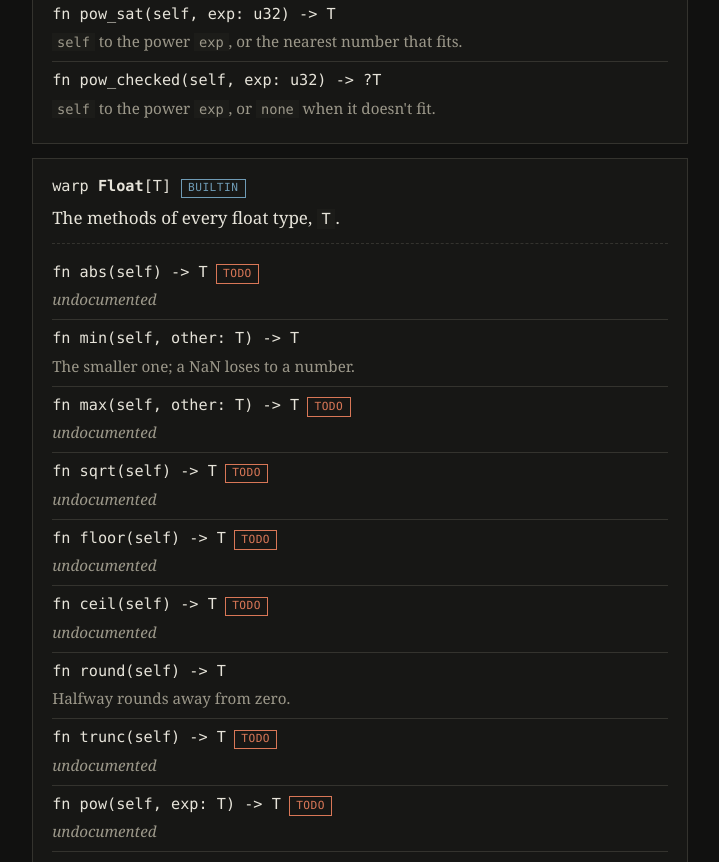
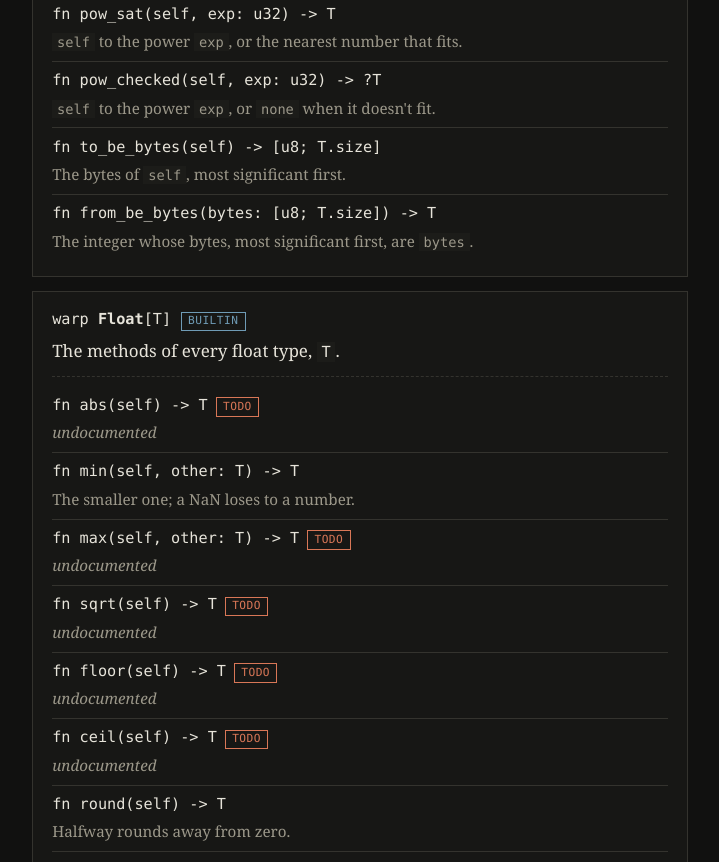
Before and after one commit to aprxl/Loom, a plain HTML site: page docs/std/modules/num.html in a window 1280 px wide. Shown: the part 2638-3500 px from the top of the page, without its empty margins (228-947 px from the left). Drawn offline with Linux system fonts and the light colour scheme.

Commit message:
std: Int to/from_be_bytes
to_be_bytes masks each byte before the narrowing cast, since a checked
`as` would trap on the shifted value. from_be_bytes accumulates in T, so
a signed result doesn't trap on its final cast.

```diff
--- a/docs/std/modules/num.html
+++ b/docs/std/modules/num.html
@@ -284,6 +284,20 @@
 
 </div>
 <p class="member-doc"><code>self</code> to the power <code>exp</code>, or <code>none</code> when it doesn't fit.</p>
+</div>
+<div class="member" id="Int.to_be_bytes">
+<div class="member-head">
+<span class="sig">fn to_be_bytes(self) -&gt; [u8; T.size]</span>
+
+</div>
+<p class="member-doc">The bytes of <code>self</code>, most significant first.</p>
+</div>
+<div class="member" id="Int.from_be_bytes">
+<div class="member-head">
+<span class="sig">fn from_be_bytes(bytes: [u8; T.size]) -&gt; T</span>
+
+</div>
+<p class="member-doc">The integer whose bytes, most significant first, are <code>bytes</code>.</p>
 </div>
 </div>
 </div>
```
Also changed, not shown: 4 other files.
